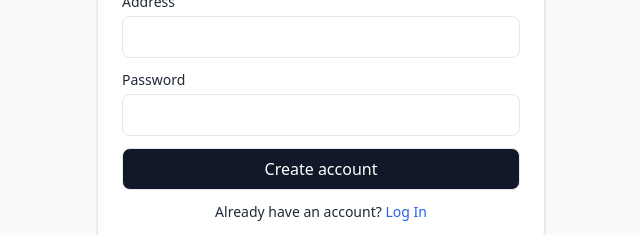
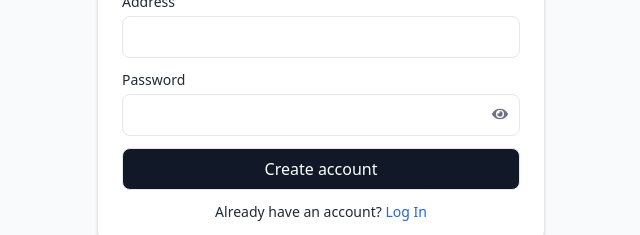
Before and after one commit to Hanumant-Pisal/roxiler-tast-frontend, a React (Vite) app: page /signup in a window 1280 px wide. Shown: the part 393-628 px from the top of the page, without its empty margins (319-959 px from the left). Built offline with nearby package versions, Linux system fonts and the light colour scheme; no server answers.

Commit message:
implement password hide and show functionality

```diff
--- a/src/pages/auth/Login.jsx
+++ b/src/pages/auth/Login.jsx
@@ -1,4 +1,5 @@
 import { useState } from "react";
+import { FaEye, FaEyeSlash } from "react-icons/fa";
 import { useNavigate, useLocation, Link } from "react-router-dom";
 import AuthLayout from "../../layouts/AuthLayout";
 import Input from "../../components/Input";
@@ -9,6 +10,7 @@ import { ROUTES } from "../../utils/constants";
 
 export default function Login() {
   const [form, setForm] = useState({ email: "", password: "" });
+  const [showPassword, setShowPassword] = useState(false);
   const { status, error } = useAppSelector((s) => s.auth);
   const dispatch = useAppDispatch();
   const navigate = useNavigate();
@@ -36,13 +38,22 @@ export default function Login() {
           onChange={(e) => setForm({ ...form, email: e.target.value })}
           required
         />
+        <div className="relative">
           <Input
             label="Password"
-          type="password"
+            type={showPassword ? "text" : "password"}
             value={form.password}
             onChange={(e) => setForm({ ...form, password: e.target.value })}
             required
           />
+          <button
+            type="button"
+            className="absolute right-3 top-9 text-gray-500"
+            onClick={() => setShowPassword(!showPassword)}
+          >
+            {showPassword ? <FaEyeSlash /> : <FaEye />}
+          </button>
+        </div>
         {error && <p className="text-red-600 text-sm mb-2">{error}</p>}
         <Button disabled={status === "loading"} type="submit" className="w-full">
           {status === "loading" ? "Signing in..." : "Login"}
--- a/src/pages/auth/Signup.jsx
+++ b/src/pages/auth/Signup.jsx
@@ -1,4 +1,5 @@
 import { useState } from "react";
+import { FaEye, FaEyeSlash } from "react-icons/fa";
 import { useNavigate } from "react-router-dom";
 import AuthLayout from "../../layouts/AuthLayout";
 import Input from "../../components/Input";
@@ -11,6 +12,7 @@ import { Link } from "react-router-dom";
 
 export default function Signup() {
   const [form, setForm] = useState({ name: "", email: "", address: "", password: "" });
+  const [showPassword, setShowPassword] = useState(false);
   const [errors, setErrors] = useState({});
   const { status, error } = useAppSelector((s) => s.auth);
   const dispatch = useAppDispatch();
@@ -39,7 +41,22 @@ export default function Signup() {
         <Input label="Name" value={form.name} onChange={(e) => setForm({ ...form, name: e.target.value })} error={errors.name} />
         <Input label="Email" type="email" value={form.email} onChange={(e) => setForm({ ...form, email: e.target.value })} error={errors.email} />
         <Input label="Address" value={form.address} onChange={(e) => setForm({ ...form, address: e.target.value })} error={errors.address} />
-        <Input label="Password" type="password" value={form.password} onChange={(e) => setForm({ ...form, password: e.target.value })} error={errors.password} />
+        <div className="relative">
+          <Input
+            label="Password"
+            type={showPassword ? "text" : "password"}
+            value={form.password}
+            onChange={(e) => setForm({ ...form, password: e.target.value })}
+            error={errors.password}
+          />
+          <button
+            type="button"
+            className="absolute right-3 top-9 text-gray-500"
+            onClick={() => setShowPassword(!showPassword)}
+          >
+            {showPassword ? <FaEyeSlash /> : <FaEye />}
+          </button>
+        </div>
         {error && <p className="text-red-600 text-sm mb-2">{error}</p>}
         <Button disabled={status === "loading"} type="submit" className="w-full">
           {status === "loading" ? "Creating..." : "Create account"}
```
Lines whose indentation alone changed are shown as unchanged.
